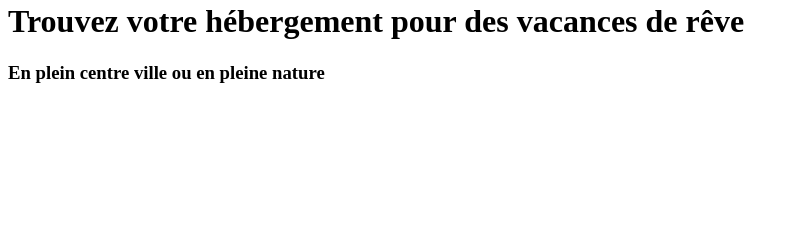
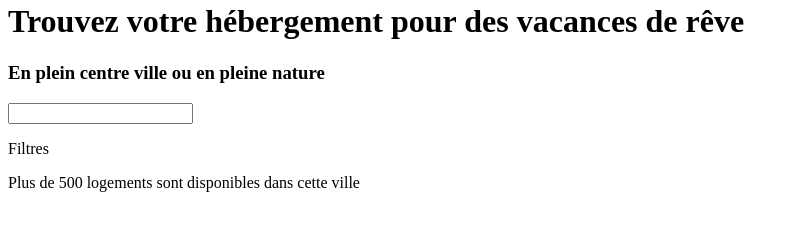
Before and after one commit to Alexandre-Pro/P2_Alario_Pillais_Alexandre, a plain HTML site: page index.html in a window 1280 px wide. Shown: the part 210-440 px from the top of the page, without its empty margins (0-799 px from the left). Drawn offline with Linux system fonts and the light colour scheme.

Commit message:
Update index.html

```diff
--- a/index.html
+++ b/index.html
@@ -27,8 +27,11 @@
 
     <h3>En plein centre ville ou en pleine nature</h3>
 
+    <input>
 
+    <p>Filtres</p>
 
+    <p>Plus de 500 logements sont disponibles dans cette ville</p>
 </body>
 
 </html>
```
